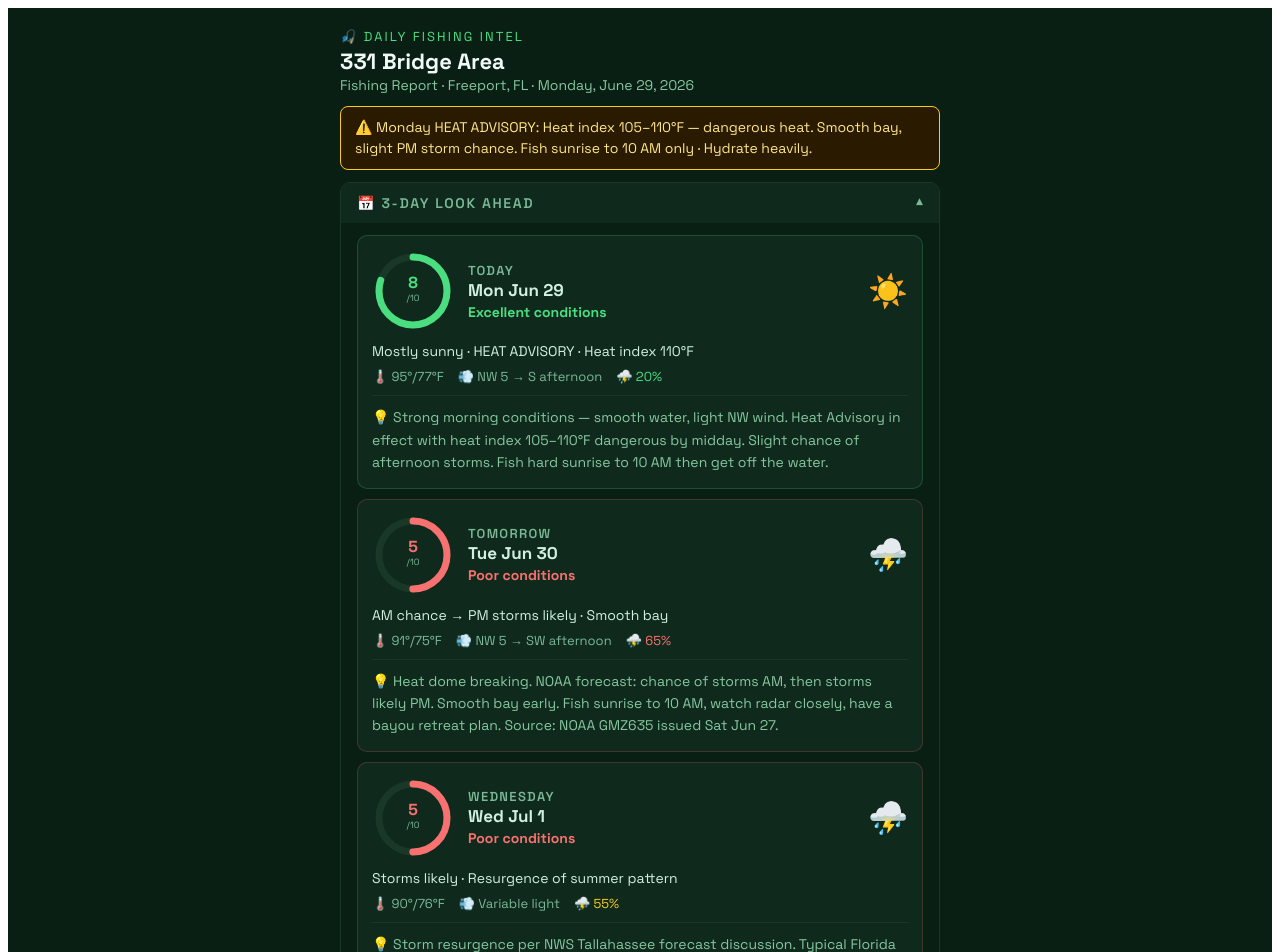
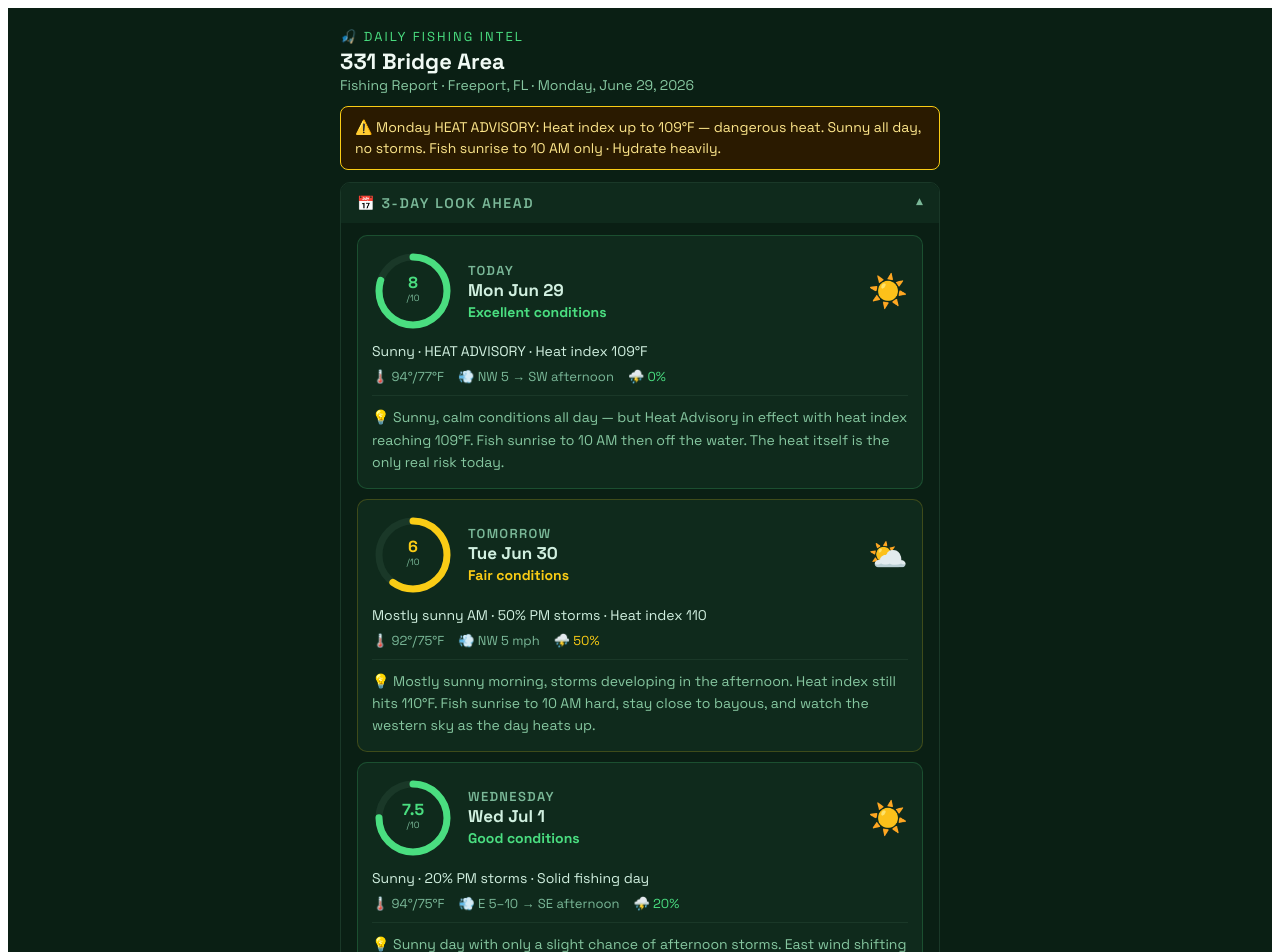
Before and after one commit to djblackjr/331-fishing-report, a React (Vite) app: page / in a window 1280 px wide. Shown: the top 952 px of the page. Built offline with nearby package versions, Linux system fonts and the light colour scheme.

Commit message:
Update weather and forecast details in App.jsx

```diff
--- a/src/App.jsx
+++ b/src/App.jsx
@@ -3,13 +3,13 @@ import { useState } from "react";
 // ── SHARED CONDITIONS ─────────────────────────────────────────────────────────
 const CONDITIONS = {
   date: "Monday, June 29, 2026",
-  wind: { speed: 5, dir: "NW", description: "NW light 5 knots · shifting south afternoon · smooth bay" },
-  weather: "Hot and humid · High 95°F · HEAT ADVISORY ACTIVE · Heat index 105–110°F · Slight chance PM storms",
+  wind: { speed: 5, dir: "NW", description: "NW 5 mph · shifting SW afternoon · light winds all day" },
+  weather: "Sunny · High 94°F · HEAT ADVISORY · Heat index up to 109°F · No storm threat today",
   tide: "Incoming ~7:05 AM · Outgoing ~1:30 PM · Sunrise 5:43 AM · Smooth water",
   moonPhase: "Full Moon (99% illuminated)",
   waterClarity: "Slightly stained",
   sky: "Bright sun",
-  lastUpdated: "June 29, 2026 · Sources: NOAA GMZ635 (today + tomorrow) · NWS Tallahassee AFD (day 3) · Heat Advisory ACTIVE",
+  lastUpdated: "June 29, 2026 · Source: WeatherBug Freeport FL · Heat Advisory ACTIVE",
   launch: "Shipyard Marina · 116 Shipyard Rd, Freeport FL 32439 · (850) 866-3865 · Open 7:30 AM–5 PM. Cruise 4 miles down the creek to east Choctawhatchee Bay. Fuel on-site. Copeland's Bait & Tackle: 17290 US-331 S · open 6 AM · (850) 835-4277.",
   windGuidance: [
     { dir: "N", icon: "↓", advice: "Fish protected south shore — calm water, grass flats east of bridge" },
@@ -53,38 +53,38 @@ const FORECAST = [
   {
     day: "Mon Jun 29",
     label: "Today",
-    high: 95,
+    high: 94,
     low: 77,
-    wind: "NW 5 → S afternoon",
-    storms: 20,
-    headline: "Mostly sunny · HEAT ADVISORY · Heat index 110°F",
+    wind: "NW 5 → SW afternoon",
+    storms: 0,
+    headline: "Sunny · HEAT ADVISORY · Heat index 109°F",
     fishingScore: 8.0,
-    aiCall: "Strong morning conditions — smooth water, light NW wind. Heat Advisory in effect with heat index 105–110°F dangerous by midday. Slight chance of afternoon storms. Fish hard sunrise to 10 AM then get off the water.",
+    aiCall: "Sunny, calm conditions all day — but Heat Advisory in effect with heat index reaching 109°F. Fish sunrise to 10 AM then off the water. The heat itself is the only real risk today.",
     emoji: "☀️",
   },
   {
     day: "Tue Jun 30",
     label: "Tomorrow",
-    high: 91,
+    high: 92,
     low: 75,
-    wind: "NW 5 → SW afternoon",
-    storms: 65,
-    headline: "AM chance → PM storms likely · Smooth bay",
-    fishingScore: 5.0,
-    aiCall: "Heat dome breaking. NOAA forecast: chance of storms AM, then storms likely PM. Smooth bay early. Fish sunrise to 10 AM, watch radar closely, have a bayou retreat plan. Source: NOAA GMZ635 issued Sat Jun 27.",
-    emoji: "⛈️",
+    wind: "NW 5 mph",
+    storms: 50,
+    headline: "Mostly sunny AM · 50% PM storms · Heat index 110",
+    fishingScore: 6.0,
+    aiCall: "Mostly sunny morning, storms developing in the afternoon. Heat index still hits 110°F. Fish sunrise to 10 AM hard, stay close to bayous, and watch the western sky as the day heats up.",
+    emoji: "⛅",
   },
   {
     day: "Wed Jul 1",
     label: "Wednesday",
-    high: 90,
-    low: 76,
-    wind: "Variable light",
-    storms: 55,
-    headline: "Storms likely · Resurgence of summer pattern",
-    fishingScore: 5.0,
-    aiCall: "Storm resurgence per NWS Tallahassee forecast discussion. Typical Florida summer pop-up pattern. Early window remains best — fish dawn to 10 AM. Forecast not yet in marine zone window — verify weather.gov morning of.",
-    emoji: "⛈️",
+    high: 94,
+    low: 75,
+    wind: "E 5–10 → SE afternoon",
+    storms: 20,
+    headline: "Sunny · 20% PM storms · Solid fishing day",
+    fishingScore: 7.5,
+    aiCall: "Sunny day with only a slight chance of afternoon storms. East wind shifting SE afternoon. Plan a full morning trip — fish through 10:30 AM comfortably. Still hot but heat index easing slightly vs today.",
+    emoji: "☀️",
   },
 ];
 
@@ -636,7 +636,7 @@ export default function App() {
 
         {/* Storm warning */}
         <div style={{ background: "#2a1a00", border: "1px solid #facc15", borderRadius: 8, padding: "10px 14px", fontSize: 14, color: "#fde68a", margin: "12px 0", lineHeight: 1.5 }}>
-          ⚠️ Monday HEAT ADVISORY: Heat index 105–110°F — dangerous heat. Smooth bay, slight PM storm chance. Fish sunrise to 10 AM only · Hydrate heavily.
+          ⚠️ Monday HEAT ADVISORY: Heat index up to 109°F — dangerous heat. Sunny all day, no storms. Fish sunrise to 10 AM only · Hydrate heavily.
         </div>
 
         {/* 3-day look ahead — always visible */}
```
